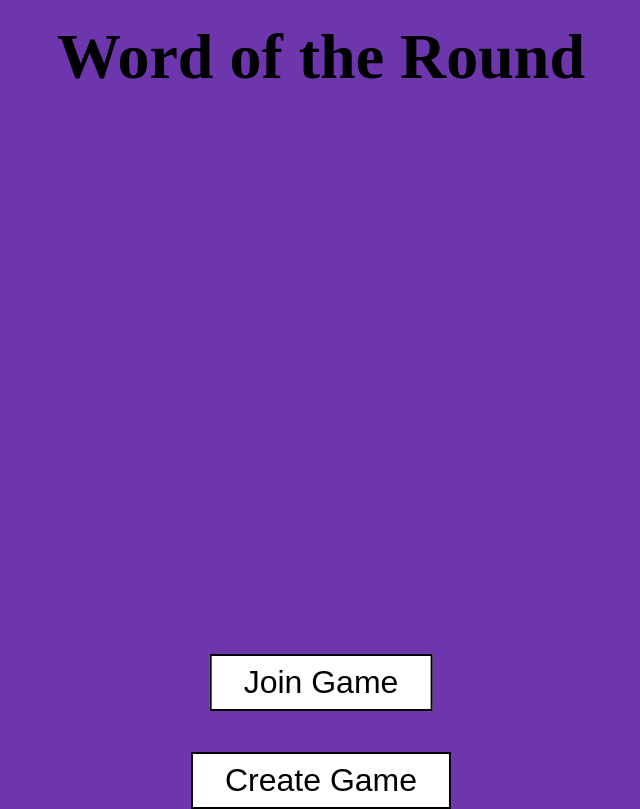
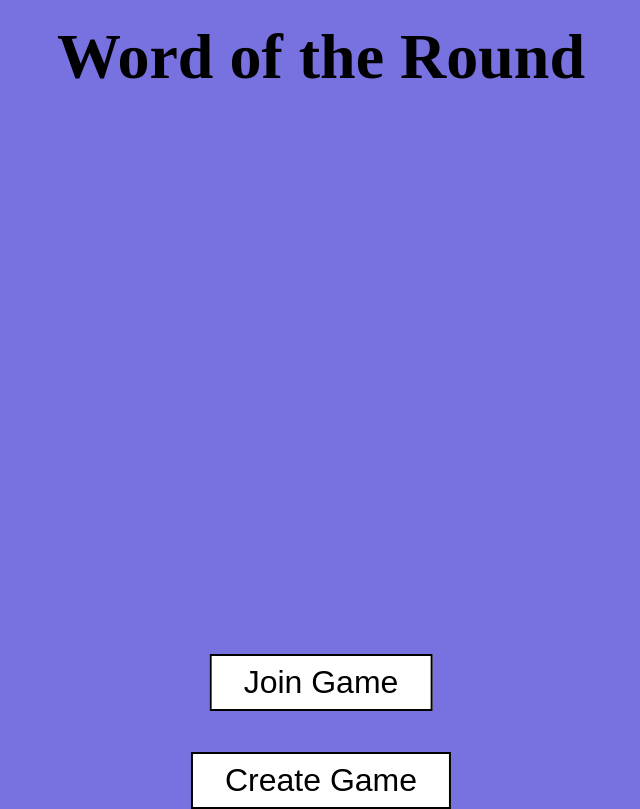
Before and after one commit to ccolbyssmith/Word-of-the-Round, a Flask app: page /Word_of_the_Round/home in a window 1280 px wide. Shown: the whole page, without its empty margins (319-959 px from the left). Run offline with Flask 2, Linux system fonts and the light colour scheme.

Commit message:
Update homeStyle.css
I changed the background color of the home screen to a lighter purple

```diff
--- a/flaskr/static/css/homeStyle.css
+++ b/flaskr/static/css/homeStyle.css
@@ -1,5 +1,5 @@
 body {
-    background-color: #6d36ac;
+    background-color: #7872e0;
     color: #000000;
 }
 
```
